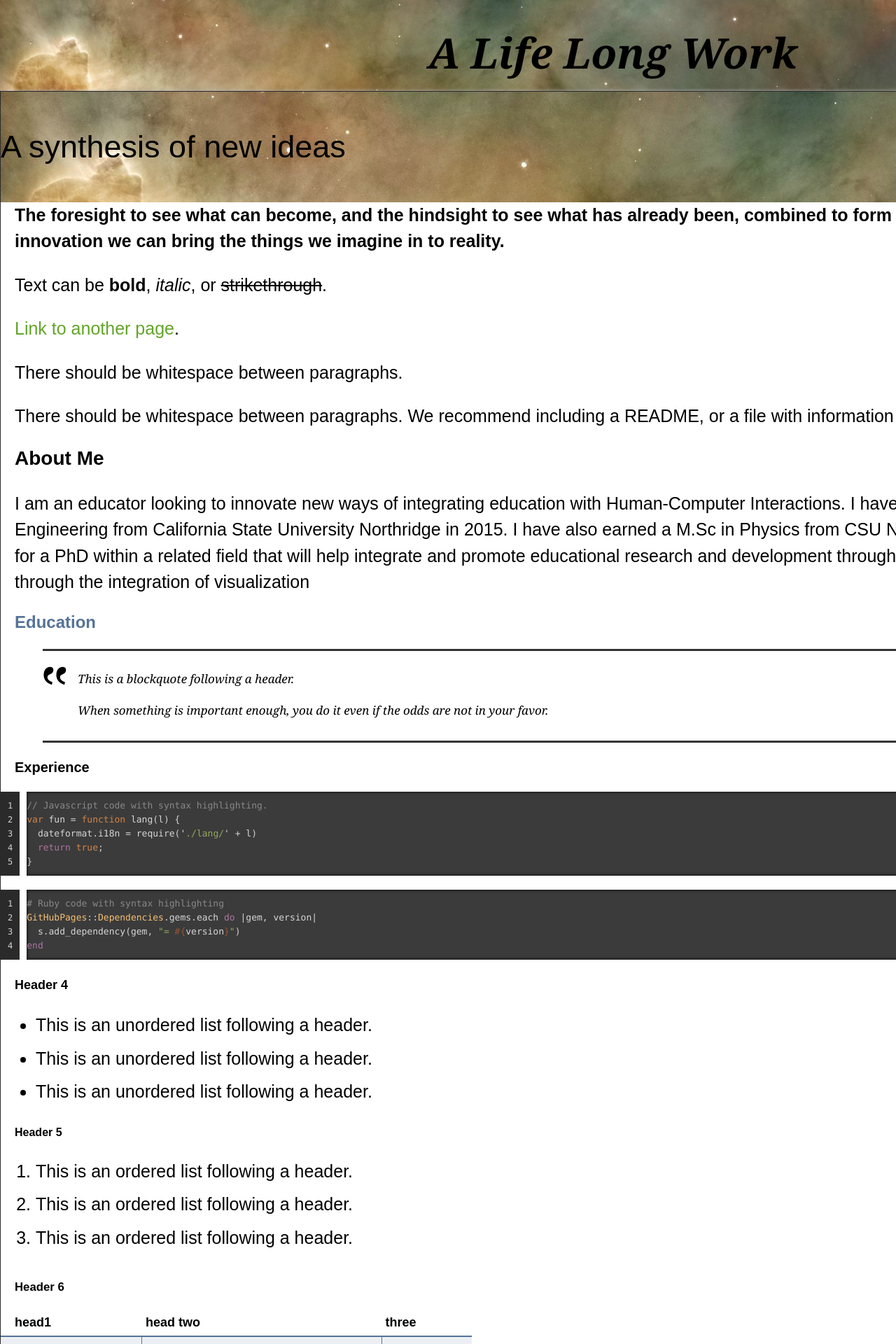
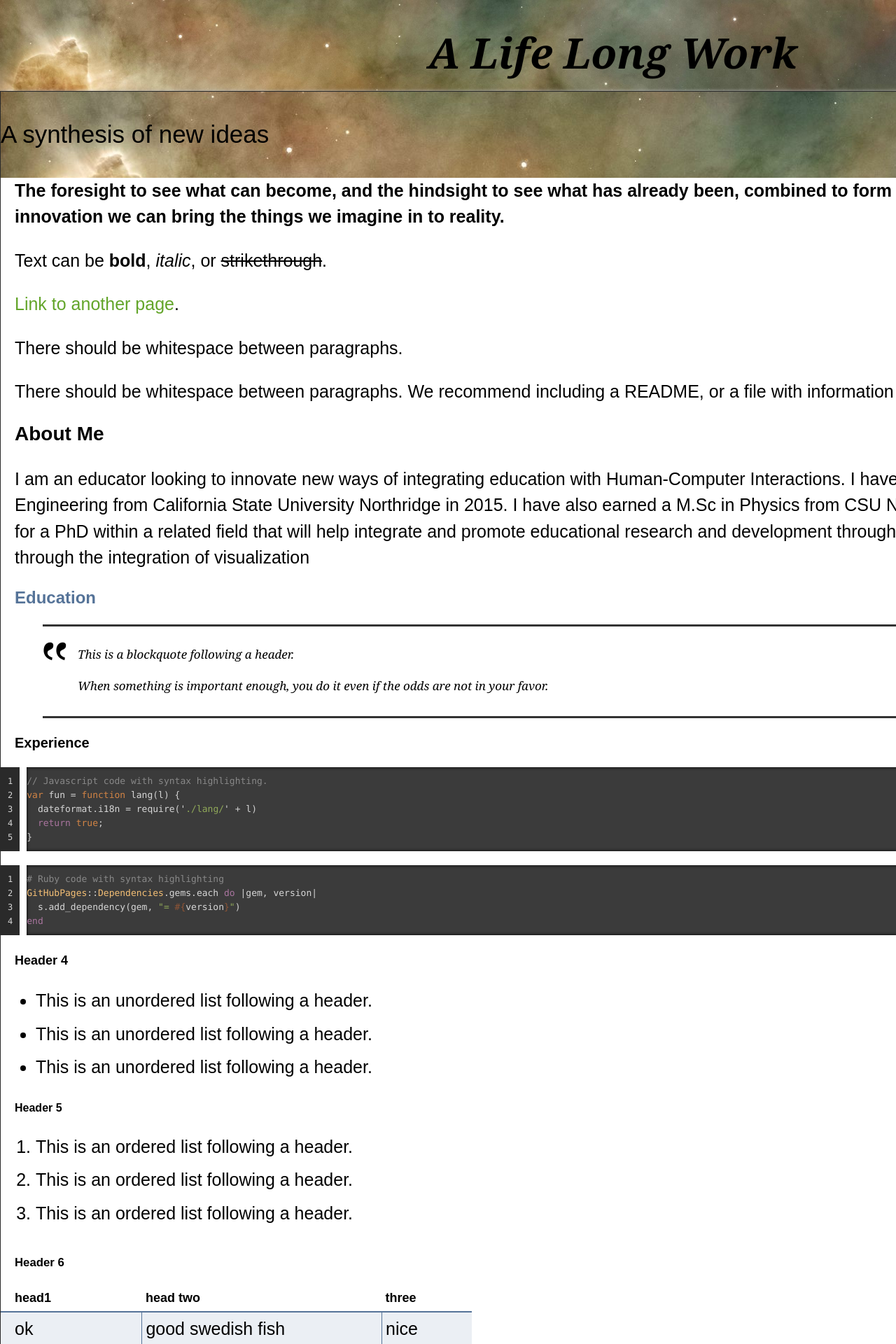
Before and after one commit to alifelongwork/alifelongwork.github.io, a Jekyll site: the page built from index.md, in a window 1280 px wide. Shown: the top 1920 px of the page at 70% size. Built offline with Jekyll 4.4.1, drawn with Linux system fonts in a browser that asks for light colours.

Commit message:
Update jekyll-theme-time-machine.scss

```diff
--- a/_sass/jekyll-theme-time-machine.scss
+++ b/_sass/jekyll-theme-time-machine.scss
@@ -11,7 +11,7 @@ body {
 }
 
 .intro{
-  font-size: 45px;
+  font-size: 35px;
 }
 
 a {
```
